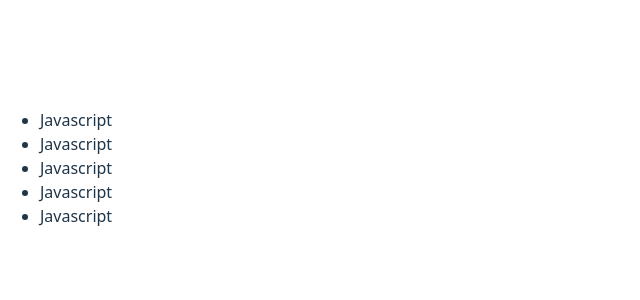
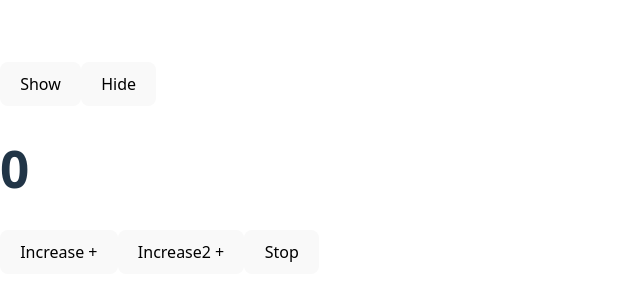
Before and after one commit to jamalshamsi1988/react1, a React (Vite) app in the folder react2/: page / in a window 1280 px wide. Shown: the part 232-532 px from the top of the page, without its empty margins (0-640 px from the left). Built offline with nearby package versions, Linux system fonts and the light colour scheme.

Commit message:
useState hook

```diff
--- a/react2/src/App.jsx
+++ b/react2/src/App.jsx
@@ -1,12 +1,14 @@
-import Header from "./assets/Header"
-import Test from "./Test"
+import Counter from "./Counter"
+import Header from "./Header"
+// import Test from "./Test"
 
 function App() {
 
   return (
     <>
  {/* <Test/> */}
-<Header/>
+{/* <Header/> */}
+<Counter/>
 
 
     </>
--- /dev/null
+++ b/react2/src/Counter.jsx
@@ -0,0 +1,58 @@
+import {useState} from "react"
+
+const Counter = () => {
+console.log("counter Renderd")
+// const hook=useState(0)
+const [number,setNumber]=useState(0)
+const [isShow,setIsShow]=useState(true)
+// console.log(hook)
+
+const clickHandler=()=>{
+setNumber(number=>number+1)
+}
+
+const clickHandler2=()=>{
+    // setNumber(number + 1)
+    // setNumber(number + 1)
+    // setNumber(number + 1)
+    // setNumber(number + 1)
+setNumber(number=>number + 1)
+setNumber(number=>number + 1)
+setNumber(number=>number + 1)
+setNumber(number=>number + 1)
+
+    }
+
+    const stopHandler2=()=>setNumber("-----")
+
+    const showHandler=()=>setIsShow(true)
+    const hideHandler=()=>setIsShow(false)
+
+
+
+
+  return (
+    <>
+    <button onClick={showHandler}>Show</button>
+    <button onClick={hideHandler}>Hide</button>
+   {/* {
+    isShow ? <div>
+    <h1>{number}</h1>
+    <button onClick={clickHandler}>Increase +</button>
+    <button onClick={clickHandler2}>Increase2 +</button>
+    <button onClick={stopHandler2}>Stop </button>
+
+</div> : null
+   } */}
+   {isShow && <div>
+    <h1>{number}</h1>
+    <button onClick={clickHandler}>Increase +</button>
+    <button onClick={clickHandler2}>Increase2 +</button>
+    <button onClick={stopHandler2}>Stop </button>
+
+</div>}
+    </>
+  )
+}
+
+export default Counter
--- a/react2/src/assets/Header.jsx
+++ b/react2/src/Header.jsx
@@ -2,7 +2,7 @@
 
 const Header = () => {
     // const isLogedin=false;
-    const courses=[{id:1,title:"Javascript"},{id:2,title:"Javascript"},{id:3,title:"Javascript"},{id:4,title:"Javascript"},{id:5,title:"Javascript"}];
+    const courses=[{id:1,title:"Javascript"},{id:2,title:"React"},{id:3,title:"Next"},{id:4,title:"Javascript2"},{id:5,title:"Javascript3"}];
 
 //     if(isLogedin){
 //         return <button>Dashbord</button>
```
Also changed, not shown: react2/src/Test.jsx (line endings or trailing spaces).
